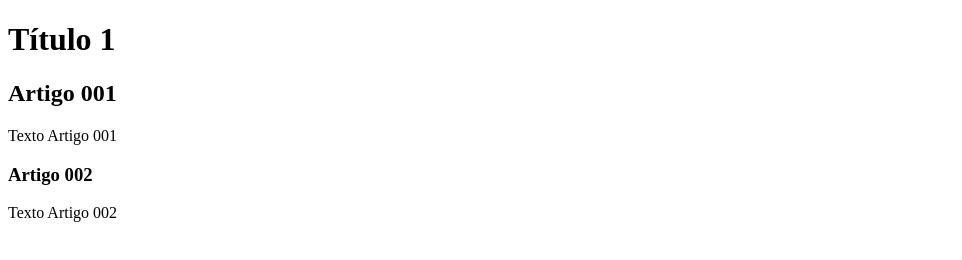
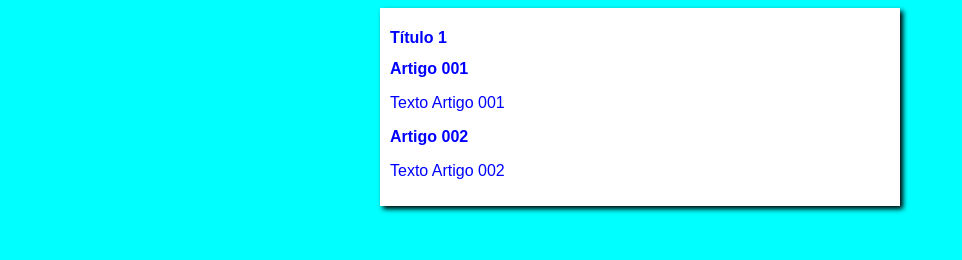
Before and after one commit to Emersonsantana10/projeto-site, a plain HTML site: page index.html in a window 1280 px wide. Shown: the whole page, without its empty margins (0-962 px from the left). Drawn offline with Linux system fonts and the light colour scheme.

Commit message:
design iniciado do site
Adicionado algumas alterações de estilos

```diff
--- /dev/null
+++ b/estilos/style.css
@@ -0,0 +1,17 @@
+* {
+    font-family: Arial, Helvetica, sans-serif;
+    font-size: 16px;
+    color: blue;
+}
+
+body {
+    background-color: aqua;
+}
+
+main {
+    background-color: white;
+    width: 500px;
+    margin: auto;
+    padding: 10px;
+    box-shadow: 3px 3px 5px rgba(0, 0, 0, 473);
+}
--- a/index.html
+++ b/index.html
@@ -5,6 +5,7 @@
     <meta charset="UTF-8">
     <meta name="viewport" content="width=device-width, initial-scale=1.0">
     <title>Título do site</title>
+    <link rel="stylesheet" href="estilos/style.css">
 </head>
 
 <body>
```
